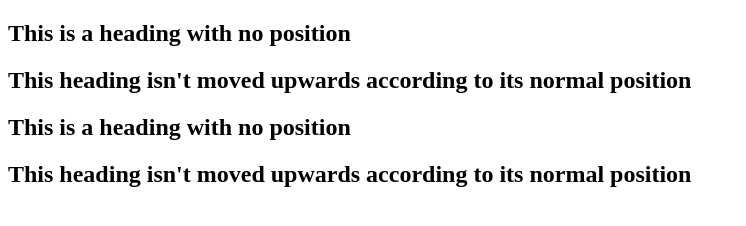
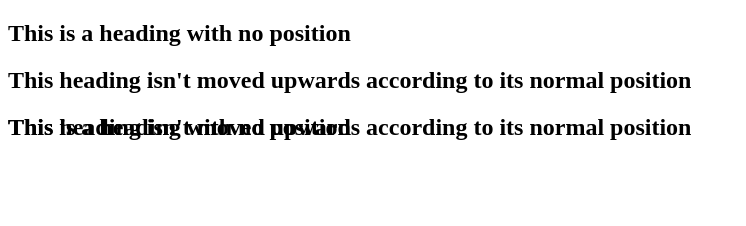
Before and after one commit to ogubeda/activitatsDisseny, a plain HTML site: page U4/CSS.9/index.html in a window 1280 px wide. Shown: the whole page, without its empty margins (0-746 px from the left). Drawn offline with Linux system fonts and the light colour scheme.

Commit message:
Activitat 9

```diff
--- a/U4/CSS.9/index.html
+++ b/U4/CSS.9/index.html
@@ -2,11 +2,17 @@
 <html>
     <head>
         <meta charset="utf8">
+        <style>
+            .heading__ab {
+                position: absolute;
+                top: 94px;
+            }
+        </style>
     </head>
     <body>
         <h2>This is a heading with no position</h2>
         <h2>This heading isn't moved upwards according to its normal position</h2>
         <h2>This is a heading with no position</h2>
-        <h2>This heading isn't moved upwards according to its normal position</h2>
+        <h2 class = "heading__ab">This heading isn't moved upwards according to its normal position</h2>
     </body>
 </html>
```
